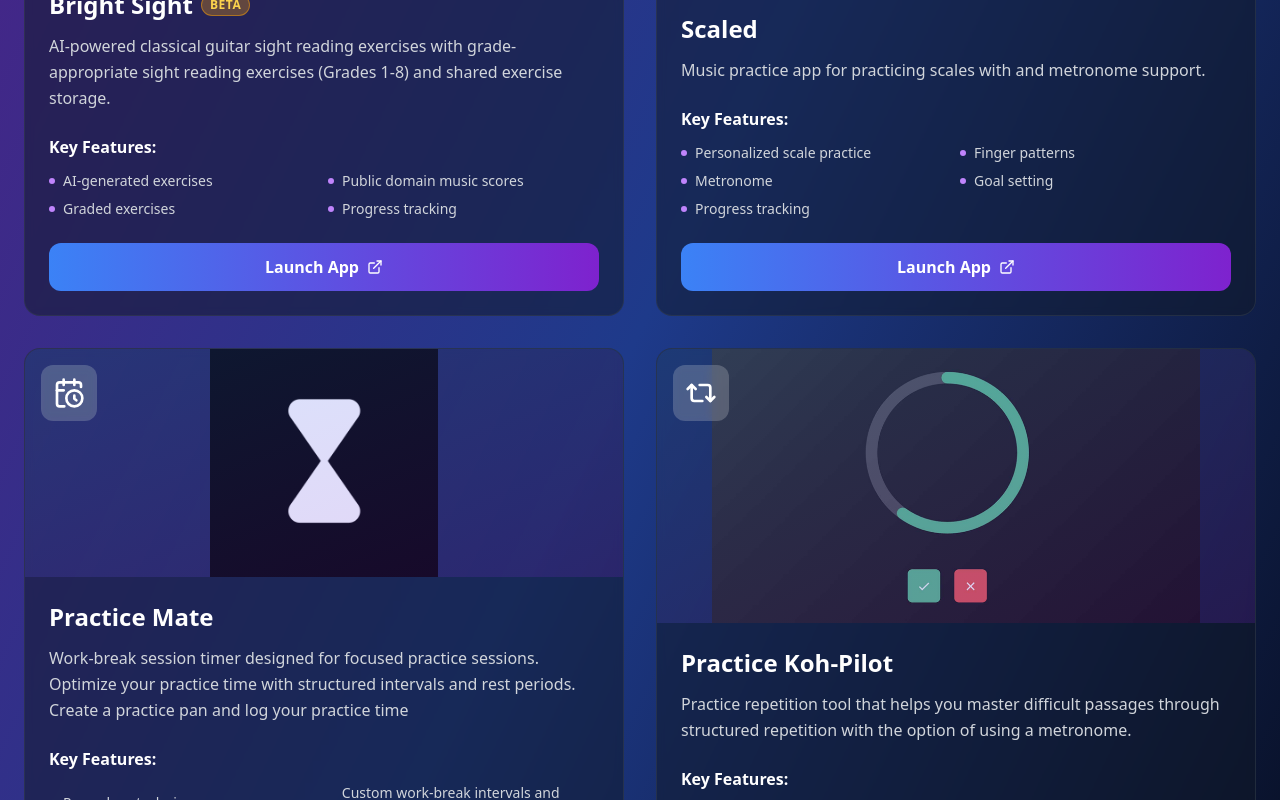
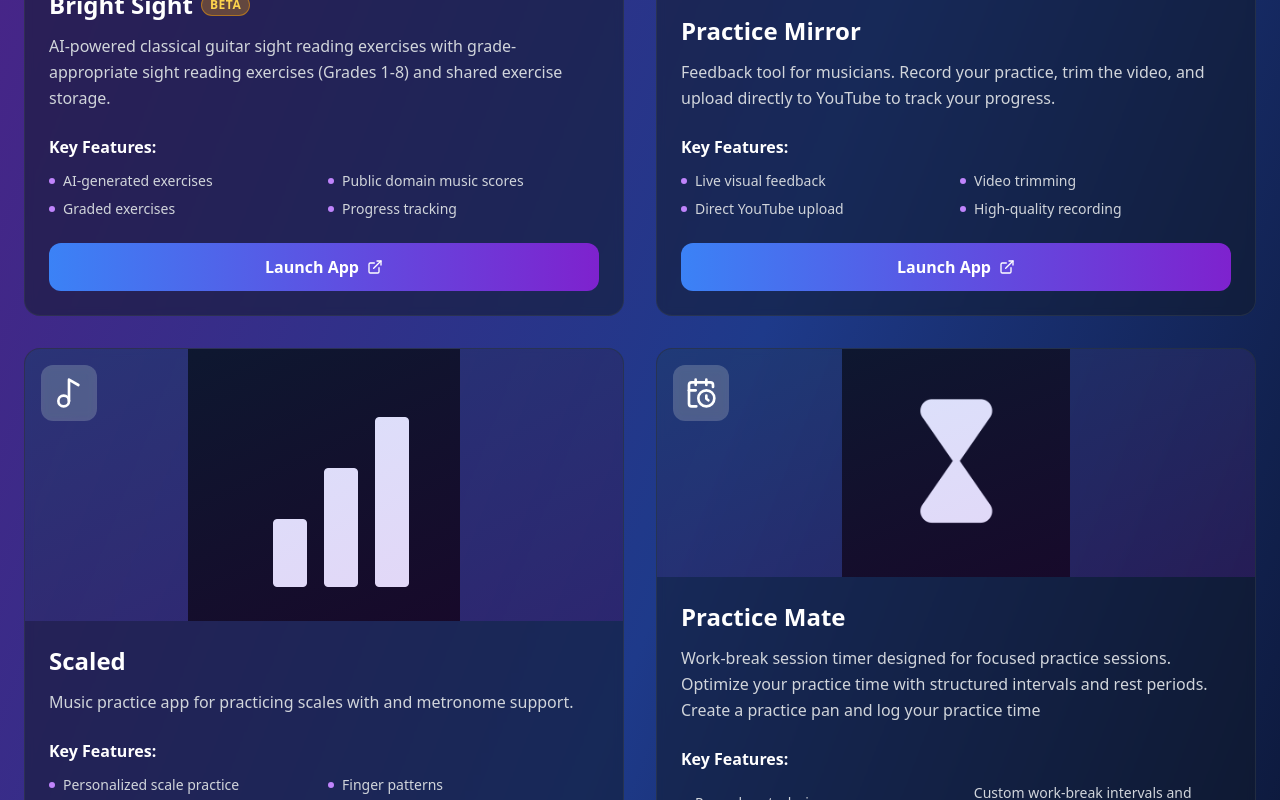
Before and after one commit to catIO/practice-mate, a React (Vite) app: page / in a window 1280 px wide. Shown: the part 1000-1800 px from the top of the page. Built offline with nearby package versions, Linux system fonts and the light colour scheme.

Commit message:
Add Practice Mirror to app list and update thumbnail image

```diff
--- a/src/components/AppGrid.tsx
+++ b/src/components/AppGrid.tsx
@@ -1,5 +1,5 @@
 import AppCard from './AppCard';
-import { Timer, CalendarClock, Repeat2, Calendar, BookOpen, Music2 } from 'lucide-react';
+import { Timer, CalendarClock, Repeat2, Calendar, BookOpen, Music2, Video } from 'lucide-react';
 
 // Import local images
 import rhythmWeaverImage from '../assets/images/rhythm-weaver.jpg';
@@ -8,6 +8,7 @@ import practiceCopilotImage from '../assets/images/koh-pilot.jpg';
 import practiceScheduleImage from '../assets/images/practice-schedule.jpg';
 import brightSightImage from '../assets/images/bright-sight.png';
 import scaledImage from '../assets/images/scaled.png';
+import practiceMirrorImage from '../assets/images/practice-mirror.png';
 
 const AppGrid = () => {
   const apps = [
@@ -19,6 +20,14 @@ const AppGrid = () => {
       features: ["AI-generated exercises", "Public domain music scores", "Graded exercises", "Progress tracking"],
       url: "https://bright-sight.app/",
       badge: "beta"
+    },
+    {
+      title: "Practice Mirror",
+      description: "Feedback tool for musicians. Record your practice, trim the video, and upload directly to YouTube to track your progress.",
+      icon: Video,
+      thumbnail: practiceMirrorImage,
+      features: ["Live visual feedback", "Video trimming", "Direct YouTube upload", "High-quality recording"],
+      url: "https://practice-mirror.netlify.app/"
     },
     {
       title: "Scaled",
@@ -45,20 +54,20 @@ const AppGrid = () => {
       url: "https://koh-pilot.netlify.app/" // Replace with your actual URL
     },
     {
+      title: "Rhythm Weaver",
+      description: "This metronome is custumized to meet my needs with everything on one screen and advanced options to find the least annoying ticking sound.",
+      icon: Timer,
+      thumbnail: rhythmWeaverImage,
+      features: ["Complex rhythms", "Visual beats", "Timer", "Customizable sounds"],
+      url: "https://clickbot.netlify.app/" // Replace with your actual URL
+    },
+    {
       title: "Practice Planner",
       description: "Weekly practice planner that helps you organize leaning and maintining repertoire on a limited scheudle. Data is stored in the browser for now. You can export and import data from settings.",
       icon: Calendar,
       thumbnail: practiceScheduleImage,
       features: ["Weekly planning", "Manage repertoire"],
       url: "https://planning-mate.netlify.app/" // Replace with your actual URL
-    },
-    {
-      title: "Rhythm Weaver",
-      description: "This metronome is custumized to meet my needs with everything on one screen and advanced options to find the least annoying ticking sound.",
-      icon: Timer,
-      thumbnail: rhythmWeaverImage,
-      features: ["Complex rhythms", "Visual beats", "Timer", "Customizable sounds"],
-      url: "https://clickbot.netlify.app/" // Replace with your actual URL
     },
   ];
 
```
Also changed, not shown: src/assets/images/practice-mirror.png (added).
